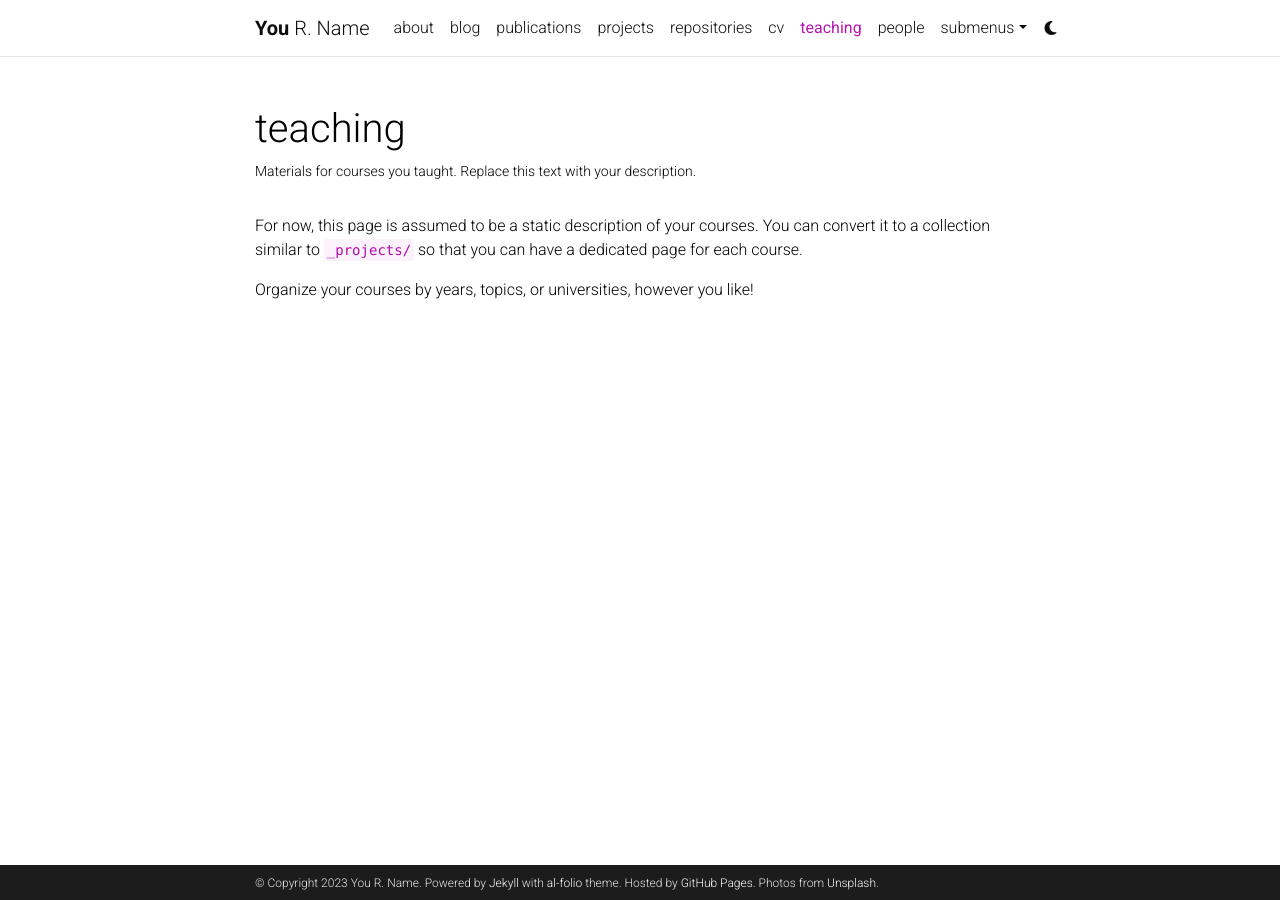
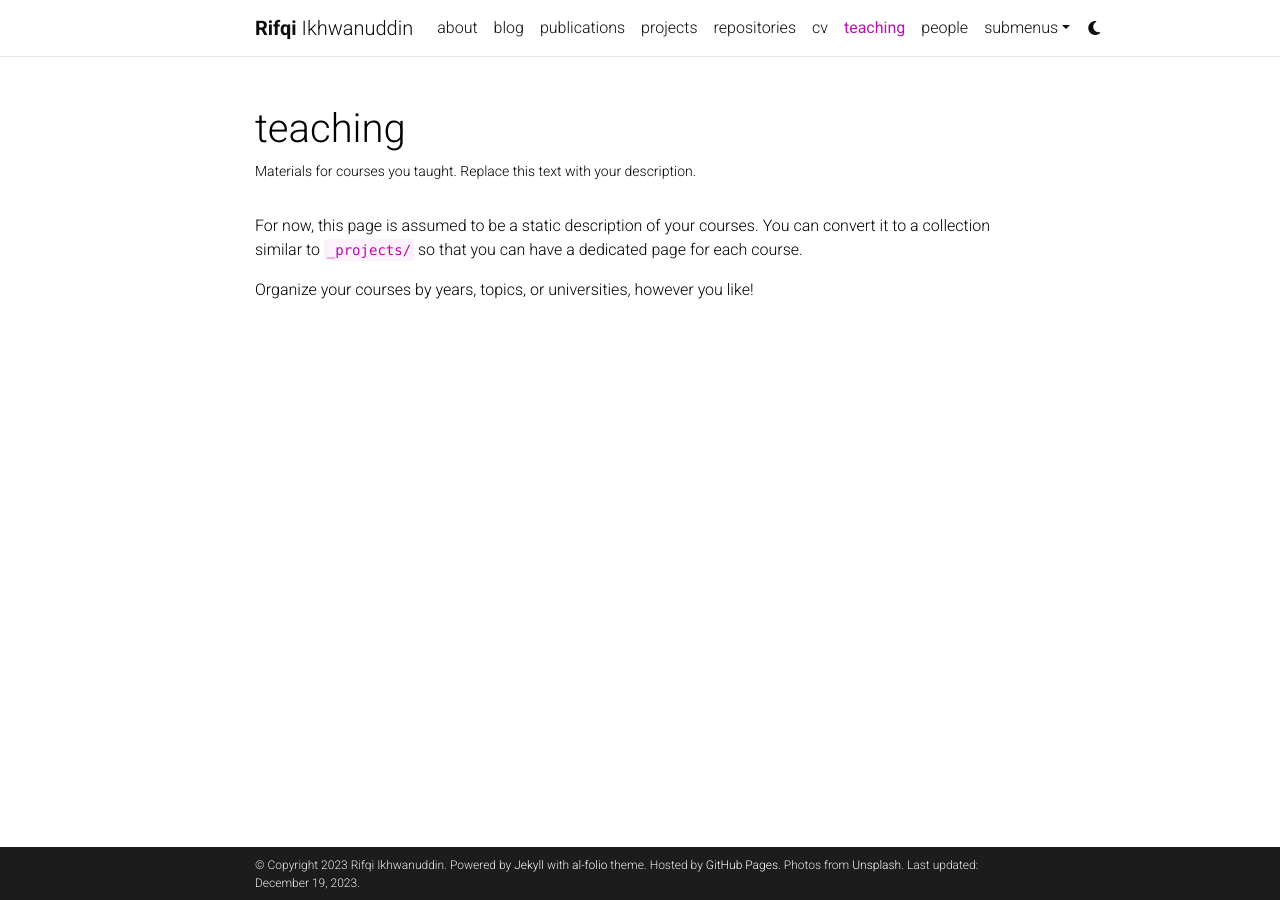
Before and after one commit to ikhwanuddin/ecoacoustics, a Jekyll site: the page built from _pages/teaching.md, in a window 1280 px wide. Built offline with Jekyll 4.4.1, drawn with Linux system fonts in a browser that asks for light colours; comment, search, counter and statistics services are not loaded; a style sheet for code colours, icons or effects is not loaded.

Commit message:
Update _config.yml
First setup

```diff
--- a/_config.yml
+++ b/_config.yml
@@ -3,9 +3,9 @@
 # -----------------------------------------------------------------------------
 
 title: blank # the website title (if blank, full name will be used instead)
-first_name: You
-middle_name: R.
-last_name: Name
+first_name: Rifqi
+middle_name:
+last_name: Ikhwanuddin
 email: you@example.com
 description: > # the ">" symbol means to ignore newlines until "footer_text:"
   A simple, whitespace theme for academics. Based on [*folio](https://github.com/bogoli/-folio) design.
@@ -18,9 +18,9 @@
 lang: en # the language of your site (for example: en, fr, cn, ru, etc.)
 icon: ⚛️  # the emoji used as the favicon (alternatively, provide image name in /assets/img/)
 
-url: https://alshedivat.github.io # the base hostname & protocol for your site
+url: https://ecoacoustics.github.io # the base hostname & protocol for your site
 baseurl: /al-folio # the subpath of your site, e.g. /blog/
-last_updated: false # set to true if you want to display last updated in the footer
+last_updated: true # set to true if you want to display last updated in the footer
 impressum_path:  # set to path to include impressum link in the footer, use the same path as permalink in a page, helps to conform with EU GDPR
 
 # -----------------------------------------------------------------------------
```
